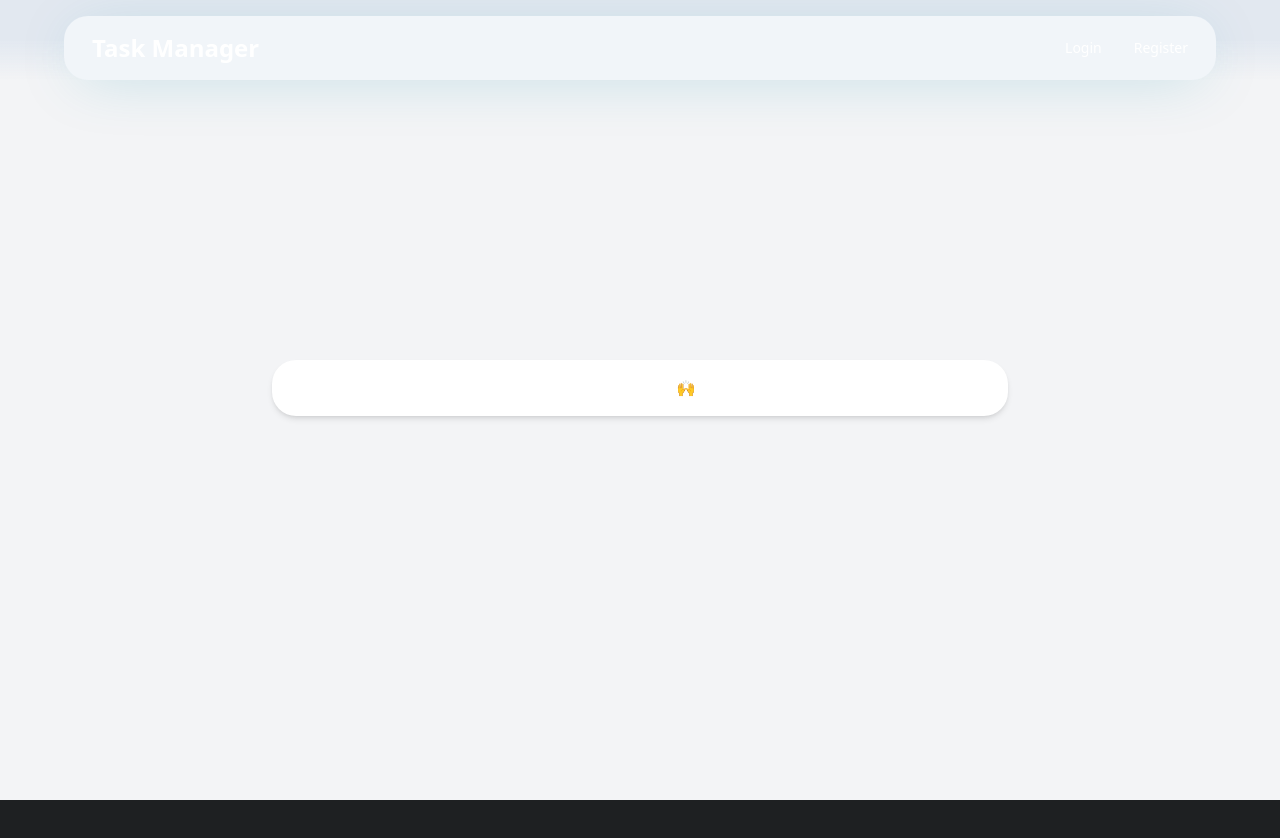
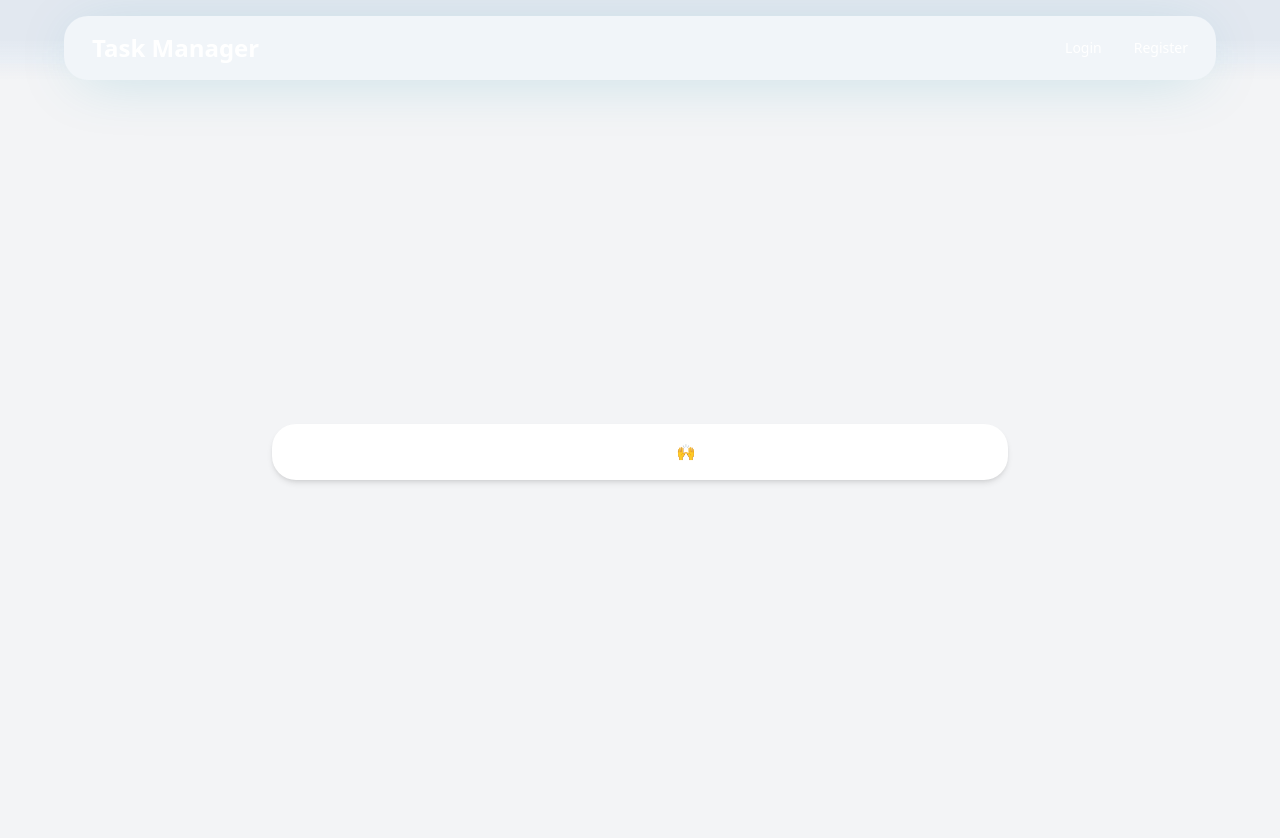
Before and after one commit to ksaphier/login-crud, a React (Vite) app in the folder client/: page / in a window 1280 px wide. Shown: the top 838 px of the page. Before the commit the page ends 800 px from the top, so only its background shows below. Built offline with nearby package versions, Linux system fonts and the light colour scheme.

Commit message:
navbar culero

```diff
--- a/client/src/App.jsx
+++ b/client/src/App.jsx
@@ -22,7 +22,7 @@ function App() {
       <TaskProvider>
         <AuthProviderWithNavigate>
           <Navbar />
-          <div className="bg-slate-100">
+          <div className="bg-slate-100 pt-16">
             <Routes>
               <Route path="/" element={<HomePage />} />
               <Route path="/login" element={<LoginPage />} />
--- a/client/src/components/Navabar.jsx
+++ b/client/src/components/Navabar.jsx
@@ -15,7 +15,7 @@ function Navbar() {
       className="bg-transparent text-white fixed top-0 w-full z-50"
     >
       <div
-        className="container mx-auto md:mt-4 flex justify-between items-center bg-slate-100 py-2 px-3 max-w-full md:max-w-navbar md:rounded-3xl shadow-[0_8px_60px_-15px_rgba(12,144,167,0.25)] hover:shadow-[0_8px_60px_-15px_rgba(12,144,167,0.5)]"
+        className="container mx-auto md:mt-4 flex justify-between items-center bg-slate-100 px-3 max-w-full md:max-w-navbar md:rounded-3xl shadow-[0_8px_60px_-15px_rgba(12,144,167,0.25)] hover:shadow-[0_8px_60px_-15px_rgba(12,144,167,0.5)]"
         style={{ height: "64px" }}
       >
         {" "}
```
